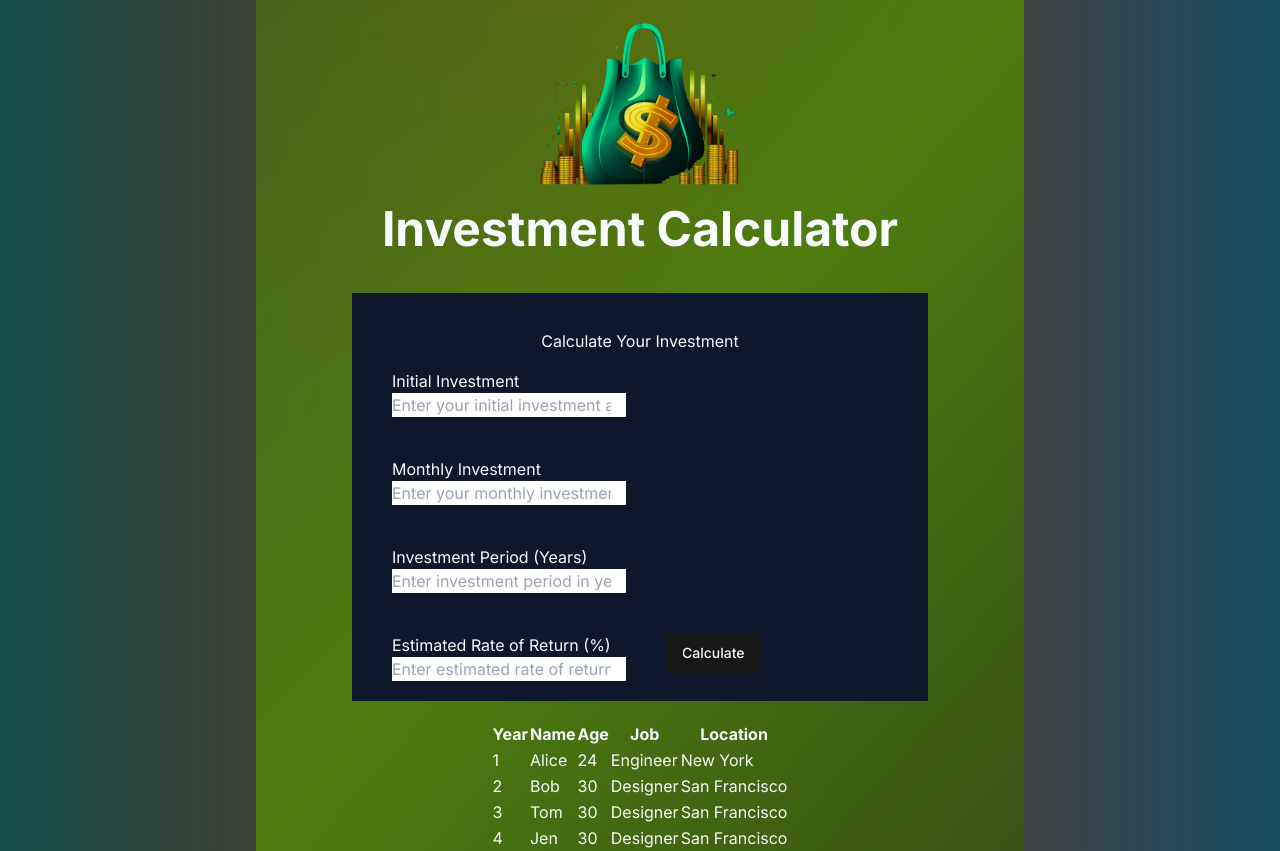
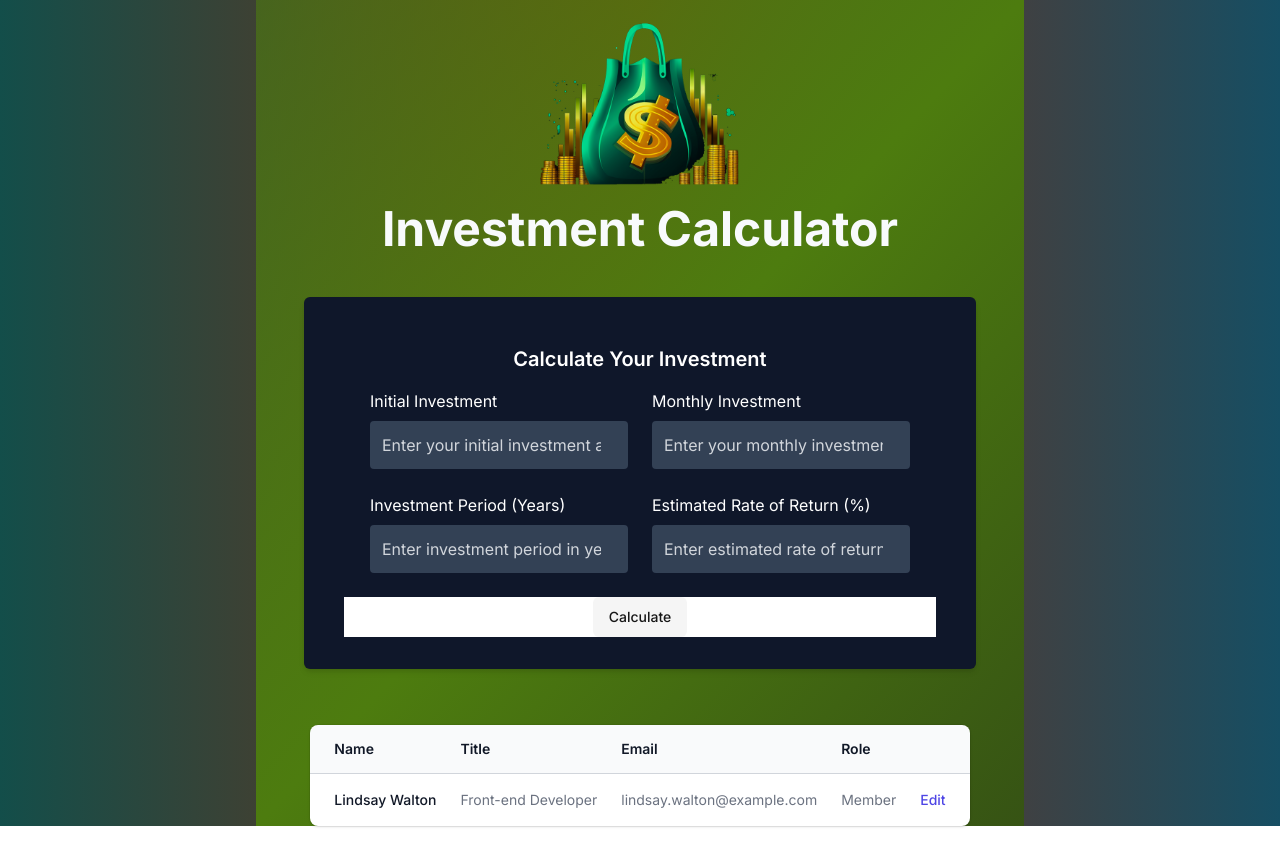
Before and after one commit to aaronaltman/portfolio_investment_calculator, a Next.js app: page / in a window 1280 px wide. Built offline with nearby package versions, Linux system fonts and the light colour scheme.

Commit message:
moving along

```diff
--- a/src/app/page.tsx
+++ b/src/app/page.tsx
@@ -1,14 +1,11 @@
+import Header from "@/components/not-layout/header";
 import InputBox from "@/components/not-layout/input-box";
 import OutputTable from "@/components/not-layout/output-table";
-import Image from "next/image";
 
 export default function Home() {
   return (
     <main className="flex flex-col justify-center items-center">
-      <Image src="/logo.png" width={200} height={200} alt="logo" />
-      <h1 className="text-center text-5xl font-bold my-5">
-        Investment Calculator
-      </h1>
+      <Header />
       <InputBox />
       <OutputTable />
     </main>
--- /dev/null
+++ b/src/components/not-layout/header.tsx
@@ -0,0 +1,13 @@
+import React from "react";
+import Image from "next/image";
+
+export default function Header() {
+  return (
+    <header className="flex flex-col items-center">
+      <Image src="/logo.png" width={200} height={200} alt="logo" />
+      <h1 className="text-center text-5xl font-bold my-5">
+        Investment Calculator
+      </h1>
+    </header>
+  );
+}
--- a/src/components/not-layout/input-box.tsx
+++ b/src/components/not-layout/input-box.tsx
@@ -1,34 +1,56 @@
+"use client";
+
 import React from "react";
 import { Button } from "../ui/button";
 
 export default function InputBox() {
+  const [initialInvestment, setInitialInvestment] = React.useState(0);
+  const [monthlyInvestment, setMonthlyInvestment] = React.useState(0);
+  const [investmentPeriod, setInvestmentPeriod] = React.useState(0);
+  const [estimatedRateOfReturn, setEstimatedRateOfReturn] = React.useState(0);
+
   return (
-    <section className="bg-slate-900 max-w-xl mx-auto py-5 my-5">
-      <h1 className="text-center py-4">Calculate Your Investment</h1>
-      <form className="flex flex-wrap gap-10 px-10">
-        <label className="flex flex-col">
+    <section className="bg-slate-900 max-w-2xl mx-auto py-8 my-6 rounded-md shadow-md">
+      <h1 className="text-center text-white text-xl font-semibold py-4">
+        Calculate Your Investment
+      </h1>
+      <form className="flex flex-wrap gap-6 px-10 justify-center">
+        <label className="flex flex-col min-w-[200px] text-white">
           Initial Investment
           <input
             type="number"
             placeholder="Enter your initial investment amount"
+            className="mt-2 p-3 rounded border-none bg-slate-700 text-white placeholder-gray-300"
+            onChange={(e) => setInitialInvestment(e.target.value)}
           />
         </label>
-        <label className="flex flex-col">
+        <label className="flex flex-col min-w-[200px] text-white">
           Monthly Investment
           <input
             type="number"
             placeholder="Enter your monthly investment amount"
+            className="mt-2 p-3 rounded border-none bg-slate-700 text-white placeholder-gray-300"
           />
         </label>
-        <label className="flex flex-col">
+        <label className="flex flex-col min-w-[200px] text-white">
           Investment Period (Years)
-          <input type="number" placeholder="Enter investment period in years" />
+          <input
+            type="number"
+            placeholder="Enter investment period in years"
+            className="mt-2 p-3 rounded border-none bg-slate-700 text-white placeholder-gray-300"
+          />
         </label>
-        <label className="flex flex-col">
+        <label className="flex flex-col min-w-[200px] text-white">
           Estimated Rate of Return (%)
-          <input type="number" placeholder="Enter estimated rate of return" />
+          <input
+            type="number"
+            placeholder="Enter estimated rate of return"
+            className="mt-2 p-3 rounded border-none bg-slate-700 text-white placeholder-gray-300"
+          />
         </label>
-        <Button>Calculate</Button>
+        <div className="flex w-full bg-white justify-center">
+          <Button variant={"secondary"}>Calculate</Button>
+        </div>
       </form>
     </section>
   );
--- a/src/components/not-layout/output-table.tsx
+++ b/src/components/not-layout/output-table.tsx
@@ -1,11 +1,12 @@
 import React from "react";
 import DataTable from "./table";
+import Table2 from "./table2";
 
 export default function OutputTable() {
   return (
     <div>
-      <section>
-        <DataTable />
+      <section className="w-full">
+        <Table2 />
       </section>
     </div>
   );
--- a/src/components/not-layout/table.tsx
+++ b/src/components/not-layout/table.tsx
@@ -15,8 +15,8 @@ const data = [
 export default function DataTable() {
   return (
     <div>
-      <section>
-        <table>
+      <section className="">
+        <table className="w-full">
           {/* Table Head */}
           <thead>
             <tr>
--- /dev/null
+++ b/src/components/not-layout/table2.tsx
@@ -0,0 +1,90 @@
+const people = [
+  {
+    name: "Lindsay Walton",
+    title: "Front-end Developer",
+    email: "lindsay.walton@example.com",
+    role: "Member",
+  },
+  // More people...
+];
+
+export default function Table2() {
+  return (
+    <div className="px-4 sm:px-6 lg:px-8 max-w-6xl">
+      <div className="sm:flex sm:items-center">
+        <div className="sm:flex-auto"></div>
+        <div className="mt-4 sm:ml-16 sm:mt-0 sm:flex-none"></div>
+      </div>
+      <div className="mt-8 flow-root">
+        <div className="-mx-4 -my-2 overflow-x-auto sm:-mx-6 lg:-mx-8">
+          <div className="inline-block min-w-full py-2 align-middle sm:px-6 lg:px-8">
+            <div className="overflow-hidden shadow ring-1 ring-black ring-opacity-5 sm:rounded-lg">
+              <table className="min-w-full divide-y divide-gray-300">
+                <thead className="bg-gray-50">
+                  <tr>
+                    <th
+                      scope="col"
+                      className="py-3.5 pl-4 pr-3 text-left text-sm font-semibold text-gray-900 sm:pl-6"
+                    >
+                      Name
+                    </th>
+                    <th
+                      scope="col"
+                      className="px-3 py-3.5 text-left text-sm font-semibold text-gray-900"
+                    >
+                      Title
+                    </th>
+                    <th
+                      scope="col"
+                      className="px-3 py-3.5 text-left text-sm font-semibold text-gray-900"
+                    >
+                      Email
+                    </th>
+                    <th
+                      scope="col"
+                      className="px-3 py-3.5 text-left text-sm font-semibold text-gray-900"
+                    >
+                      Role
+                    </th>
+                    <th
+                      scope="col"
+                      className="relative py-3.5 pl-3 pr-4 sm:pr-6"
+                    >
+                      <span className="sr-only">Edit</span>
+                    </th>
+                  </tr>
+                </thead>
+                <tbody className="divide-y divide-gray-200 bg-white">
+                  {people.map((person) => (
+                    <tr key={person.email}>
+                      <td className="whitespace-nowrap py-4 pl-4 pr-3 text-sm font-medium text-gray-900 sm:pl-6">
+                        {person.name}
+                      </td>
+                      <td className="whitespace-nowrap px-3 py-4 text-sm text-gray-500">
+                        {person.title}
+                      </td>
+                      <td className="whitespace-nowrap px-3 py-4 text-sm text-gray-500">
+                        {person.email}
+                      </td>
+                      <td className="whitespace-nowrap px-3 py-4 text-sm text-gray-500">
+                        {person.role}
+                      </td>
+                      <td className="relative whitespace-nowrap py-4 pl-3 pr-4 text-right text-sm font-medium sm:pr-6">
+                        <a
+                          href="#"
+                          className="text-indigo-600 hover:text-indigo-900"
+                        >
+                          Edit<span className="sr-only">, {person.name}</span>
+                        </a>
+                      </td>
+                    </tr>
+                  ))}
+                </tbody>
+              </table>
+            </div>
+          </div>
+        </div>
+      </div>
+    </div>
+  );
+}
```
